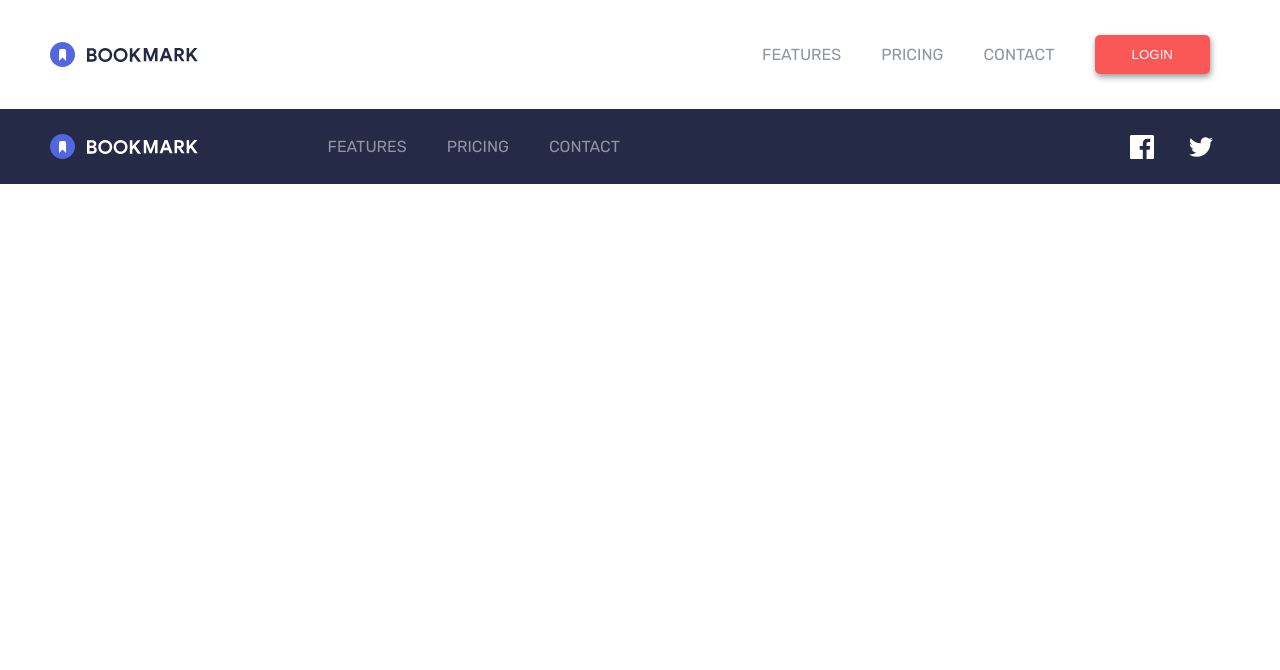
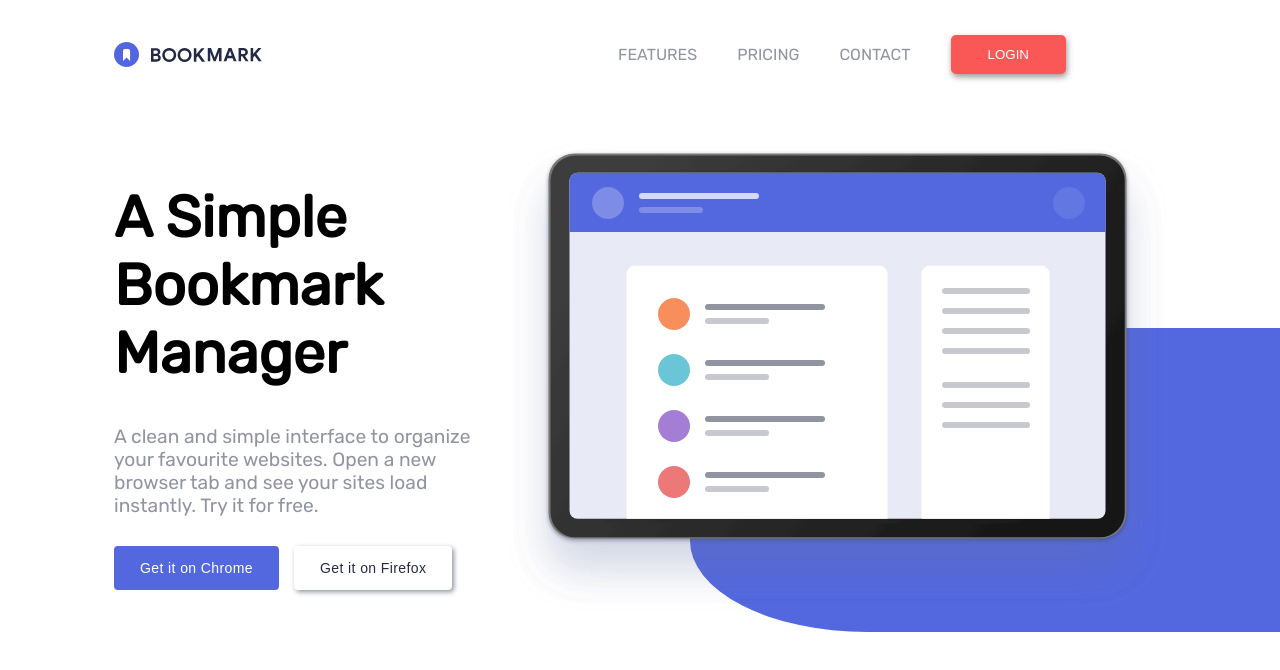
Before and after one commit to asifkhan0410/bookmark, a React (Create React App) app: page / in a window 1280 px wide. Shown: the top 670 px of the page. Built offline with nearby package versions, Linux system fonts and the light colour scheme.

Commit message:
intro section done

```diff
--- a/src/App.css
+++ b/src/App.css
@@ -1,5 +1,7 @@
 .App {
   text-align: center;
+  max-width: 90%;
+    margin-left: 5%;
 }
 
 .App-logo {
--- a/src/App.js
+++ b/src/App.js
@@ -1,4 +1,5 @@
 import './App.css';
+import BookmarkIntro from './components/BookmarkIntro';
 import Footer from './components/Footer';
 import Header from './components/Header';
 
@@ -6,7 +7,7 @@ function App() {
   return (
     <div className="App">
       <Header/>
-      <Footer/>
+      <BookmarkIntro/>
     </div>
   );
 }
--- /dev/null
+++ b/src/components/BookmarkIntro.css
@@ -0,0 +1,67 @@
+.bookmarkintro{
+    display: flex;
+    padding: 35px 50px;
+    justify-content: center;
+    align-items: center;
+    text-align: left;
+}
+.bookmarkintro__left{
+    display: flex;
+    flex-direction: column;
+}
+.bookmarkintro__left>h1{
+    font-size: 3.6rem;
+    margin: 19px 0px;
+}
+.bookmarkintro__left>p{
+    font-size: 1.2rem;
+    color: hsl(229, 8%, 60%);
+}
+.bookmarkintro__buttons{
+    display: flex;
+    flex: 0.5;
+    padding: 10px 0px 0px;
+}
+.chrome{
+    color: white;
+    background-color: hsl(231, 69%, 60%);
+    border: 2px solid hsl(231, 69%, 60%);
+    padding: 12px 24px;
+    font-size: 14px;
+    transition: all 0.1s ease-in-out;
+    margin-right: 15px;
+    border-radius: 4px;
+    letter-spacing: 0.4px;
+}
+.chrome:hover{
+    color: hsl(231, 69%, 60%);
+    background-color: white;
+}
+.firefox{
+    color:hsl(229, 31%, 21%);
+    background-color: white;
+    border: 2px solid white;
+    box-shadow: 2px 2px 5px hsl(229, 8%, 60%);
+    padding: 12px 24px;
+    font-size: 14px;
+    border-radius: 4px;
+    letter-spacing: 0.4px;
+    transition: all 0.1s ease-in-out;
+}
+.firefox:hover{
+   border-color:hsl(229, 8%, 60%) ;
+}
+.bookmarkintro>img{
+    z-index: 2;
+}
+.bookmarkintro::after{
+    content: '';
+    z-index: 1;
+    position: absolute;
+    height: 38%;
+    top: 41%;
+    right: 0;
+    width: 590px;
+    border-radius: 0% 0px 0px 30%;
+    background-color: hsl(231, 69%, 60%);
+}
--- /dev/null
+++ b/src/components/BookmarkIntro.js
@@ -0,0 +1,21 @@
+import React from 'react'
+import './BookmarkIntro.css'
+import hero from '../images/illustration-hero.svg'
+
+function BookmarkIntro() {
+    return (
+        <div className="bookmarkintro">
+            <div className="bookmarkintro__left">
+                <h1>A Simple Bookmark Manager</h1>
+                <p>A clean and simple interface to organize your favourite websites. Open a new browser tab and see your sites load instantly. Try it for free.</p>
+                <div className="bookmarkintro__buttons">
+                    <button className="chrome">Get it on Chrome</button>
+                    <button className="firefox">Get it on Firefox</button>
+                </div>
+            </div>
+            <img src={hero} alt="a simple bookmark manager"/>
+        </div>
+    )
+}
+
+export default BookmarkIntro
--- a/src/components/Header.css
+++ b/src/components/Header.css
@@ -2,7 +2,7 @@ header{
     display: flex;
     justify-content: space-between;
     align-items: center;
-    padding:35px 50px;
+    padding:35px 130px 35px 50px;
 }
 
 ul{
```
